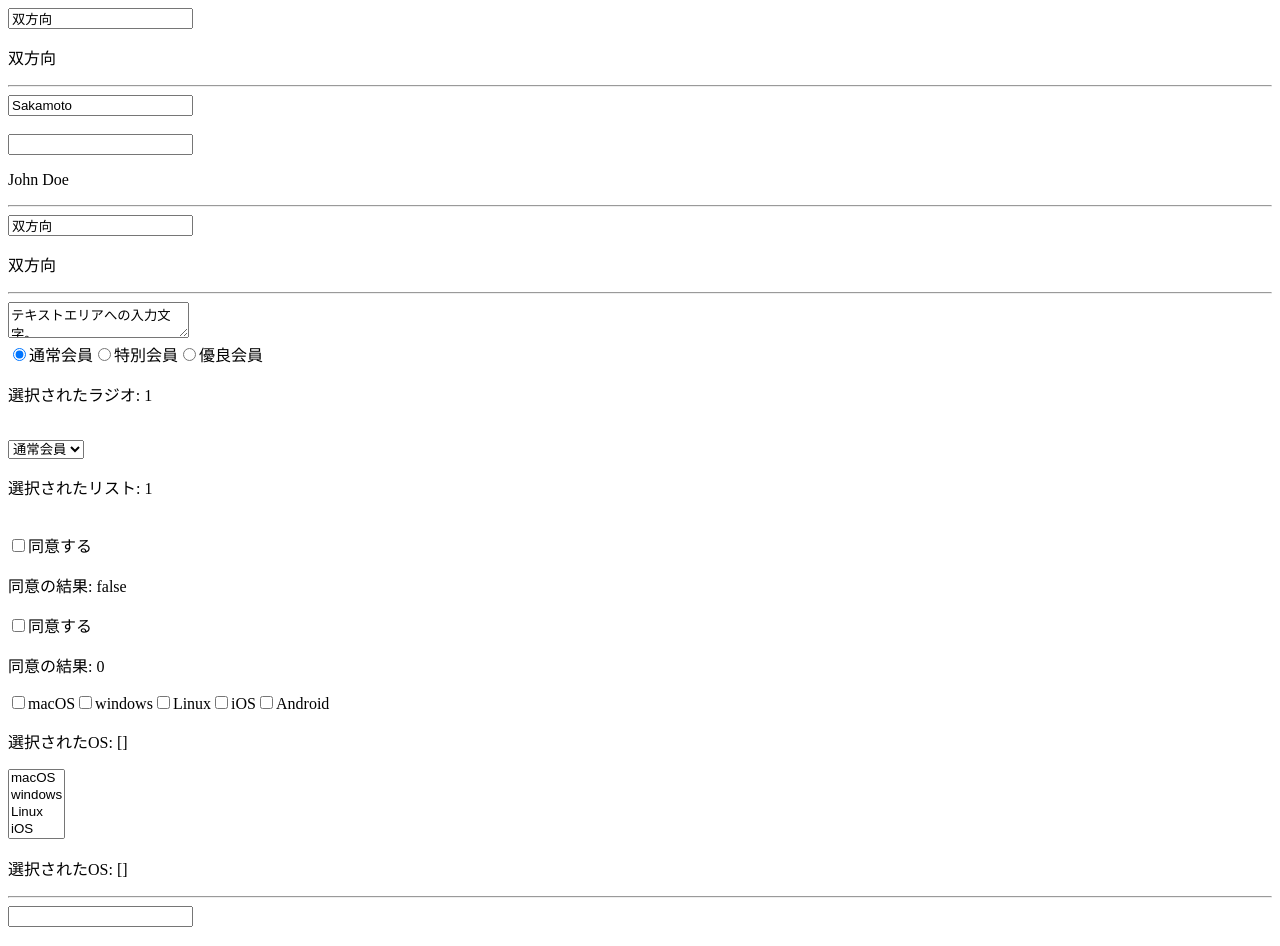
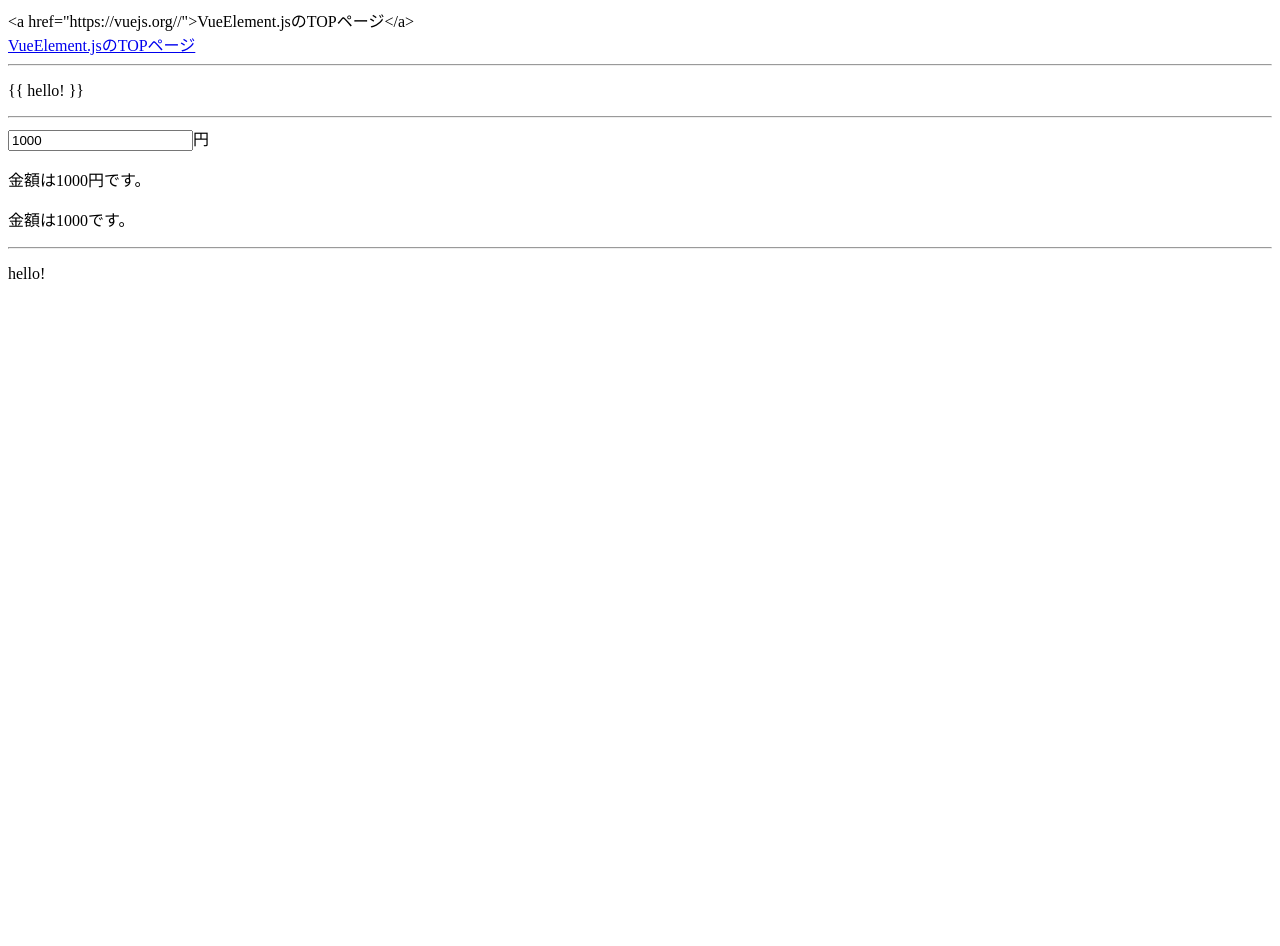
Before and after one commit to ShunyaSakamoto/lara9-vue3, a Vue app in the folder web/: page / in a window 1280 px wide. Shown: the top 946 px of the page. After the commit the page ends 800 px from the top, so only its background shows below. Built offline with nearby package versions, Linux system fonts and the light colour scheme.

Commit message:
[fix]その他のディレクティブ（v-html/v-pre/v-once/v-cloak）の利用

```diff
--- a/web/src/App.vue
+++ b/web/src/App.vue
@@ -1,115 +1,44 @@
 <script setup lang="ts">
 import { ref } from "vue";
 
-const inputNameModel = ref("双方向");
+const htmlStr = ref(`<a href="https://vuejs.org//">VueElement.jsのTOPページ</a>`);
 
-const inputNameBind = ref("Sakamoto");
-const inputNameOn = ref("John Doe");
-const onInputName = (event: Event): void => {
-  const element = event.target as HTMLInputElement;
-  inputNameOn.value = element.value;
-};
+const price = ref(1000);
 
-const inputName2Way = ref("双方向");
-const onInputName2Way = (event: Event): void => {
-  const element = event.target as HTMLInputElement;
-  inputName2Way.value = element.value;
-};
-
-const inputTextarea = ref("テキストエリアへの入力文字。\n改行も加えてみる。");
-const memberType = ref(1);
-const memberTypeSelect = ref(1);
-const isAgreed = ref(false);
-const isAgreed01 = ref(0);
-const selectedOS = ref([]);
-const selectedOSSelect = ref([]);
-
-const trimedText = ref("");
+const hello = ref("hello!");
 </script>
 
 <template>
   <div>
-    <section>
-      <input type="text" v-model="inputNameModel" />
-      <p>{{ inputNameModel }}</p>
+    <section>{{ htmlStr }}</section>
+    <section v-html="htmlStr"></section>
+  </div>
+  <hr />
+
+  <div>
+    <section v-pre>
+      <p v-on:click="showHello">{{ hello! }}</p>
     </section>
   </div>
   <hr />
 
   <div>
     <section>
-      <input type="text" :value="inputNameBind" />
-    </section>
-    <br />
-    <section>
-      <input type="text" v-on:input="onInputName" />
-      <p>{{ inputNameOn }}</p>
+      <input type="number" v-model="price" />円
+      <br />
+      <p>金額は{{ price }}円です。</p>
+      <p v-once>金額は{{ price }}です。</p>
     </section>
   </div>
   <hr />
 
   <div>
-    <section>
-      <input type="text" :value="inputName2Way" v-on:input="onInputName2Way" />
-      <p>{{ inputName2Way }}</p>
-    </section>
-  </div>
-  <hr />
-
-  <div>
-    <textarea v-model="inputTextarea"></textarea>
-    <br />
-    <section>
-      <label><input type="radio" name="memberType" value="1" v-model="memberType" />通常会員</label>
-      <label><input type="radio" name="memberType" value="2" v-model="memberType" />特別会員</label>
-      <label><input type="radio" name="memberType" value="3" v-model="memberType" />優良会員</label>
-      <br />
-      <p>選択されたラジオ: {{ memberType }}</p>
-    </section>
-    <br />
-    <section>
-      <select v-model="memberTypeSelect">
-        <option value="1">通常会員</option>
-        <option value="2">特別会員</option>
-        <option value="3">優良会員</option>
-      </select>
-      <br />
-      <p>選択されたリスト: {{ memberTypeSelect }}</p>
-    </section>
-    <br />
-    <section>
-      <label><input type="checkbox" v-model="isAgreed" />同意する</label>
-      <p>同意の結果: {{ isAgreed }}</p>
-    </section>
-    <section>
-      <label><input type="checkbox" v-model="isAgreed01" true-value="1" false-value="0" />同意する</label>
-      <p>同意の結果: {{ isAgreed01 }}</p>
-    </section>
-    <section>
-      <label><input type="checkbox" v-model="selectedOS" value="1" />macOS</label>
-      <label><input type="checkbox" v-model="selectedOS" value="2" />windows</label>
-      <label><input type="checkbox" v-model="selectedOS" value="3" />Linux</label>
-      <label><input type="checkbox" v-model="selectedOS" value="4" />iOS</label>
-      <label><input type="checkbox" v-model="selectedOS" value="5" />Android</label>
-      <p>選択されたOS: {{ selectedOS }}</p>
-    </section>
-    <section>
-      <select v-model="selectedOSSelect" multiple>
-        <option value="1">macOS</option>
-        <option value="2">windows</option>
-        <option value="3">Linux</option>
-        <option value="4">iOS</option>
-        <option value="5">Android</option>
-      </select>
-      <p>選択されたOS: {{ selectedOSSelect }}</p>
-    </section>
-  </div>
-  <hr />
-
-  <div>
-    <section>
-      <input type="text" v-model.trim="trimedText" />
-      <p>入力文字列: {{ trimedText }}</p>
-    </section>
+    <p v-cloak>{{ hello }}</p>
   </div>
 </template>
+
+<style>
+[v-cloak] {
+  display: none;
+}
+</style>
```
